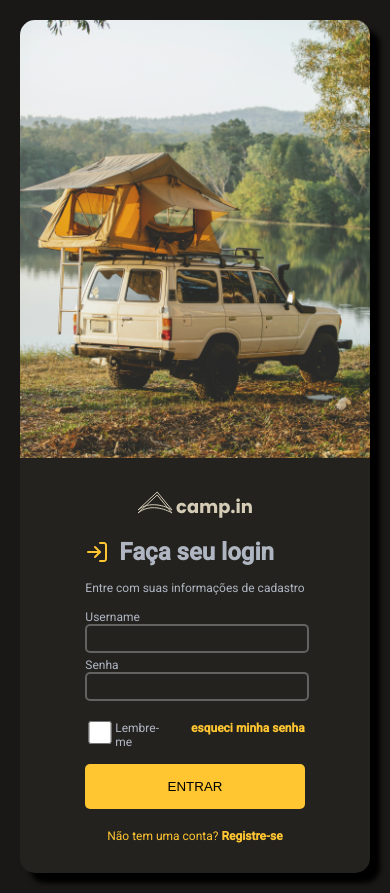
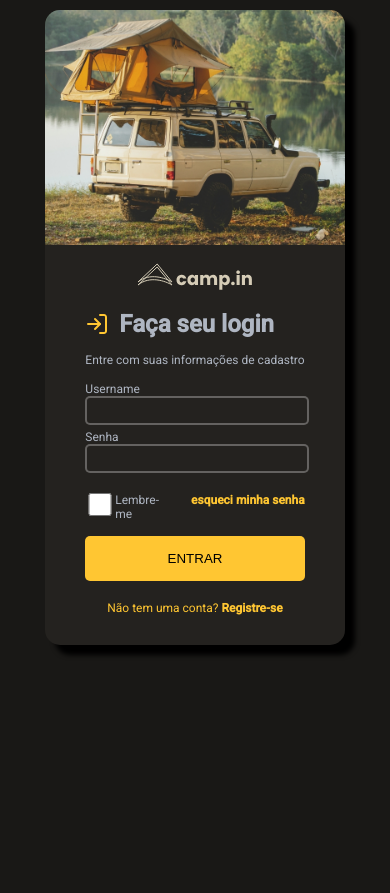
Before and after one commit to CarlosG18/CRUD_django, a Django app: page /crud/ in a window 390 px wide. After the commit the page ends 655 px from the top, so only its background shows below. Run offline with Django 4.2, Linux system fonts and the light colour scheme.

Commit message:
add styles with responsive mobile

```diff
--- a/system/crud/static/crud/css/list_user.css
+++ b/system/crud/static/crud/css/list_user.css
@@ -6,8 +6,3 @@ td, th{
   padding: 10px;
   margin: 15px;
 }
-
-.user{
-  color: var(--primary-color);
-  margin: 0 25px;
-}
--- a/system/crud/static/crud/css/login.css
+++ b/system/crud/static/crud/css/login.css
@@ -21,12 +21,12 @@ body{
 }
 
 .content{
-  width: 100%;
+  width: 50%;
   display: flex;
   flex-direction: column;
   align-items: center;
   justify-content: center;
-  padding: 30px;
+  padding: 25px 15px;
 }
 
 form{
@@ -60,6 +60,7 @@ form{
 }
 
 .car-image{
+  width: 50%;
   display: block;
 }
 
@@ -85,17 +86,23 @@ form{
     height: auto;
   }
 
+  .forms{
+    display: block;
+  }
+
   .box-index{
     flex-direction: column-reverse;
-    align-items: center;
+    margin-top: 10px;
+    max-width: 300px;
   }
 
   .content{
-
+    width: 100%;
+    padding: 15px 0 30px 0;
   }
 
   .car-image{
-    max-width: 350px;
+    width: 100%;
   }
 
   .car-image > img{
--- a/system/crud/templates/crud/Index.html
+++ b/system/crud/templates/crud/Index.html
@@ -53,9 +53,10 @@
         </form>
       </div>
     </div>
-    <div class="car-image">
+      <picture class="car-image">
+        <source media="(max-width: 800px)" srcset="{% static 'crud/images/car-mobile.jpg' %}">
         <img src="{%  static 'crud/images/side-image.jpg' %}" alt="car_image">
-    </div>
+      </picture>
   </div>
 
 </body>
--- a/system/crud/templates/crud/registrer.html
+++ b/system/crud/templates/crud/registrer.html
@@ -18,7 +18,7 @@
 </head>
 <body>
 
-  <div class="box">
+  <div class="box-register">
     <div class="content">
       <div class="logo">
         <a href="{% url 'crud:index' %}"><img src="{%  static 'crud/images/logo.svg' %}" alt="logo_camp.in"></a>
```
Also changed, not shown: system/crud/static/crud/css/header.css (+7 -2 lines), system/crud/static/crud/css/registrer.css (+9 -2 lines), system/crud/static/crud/images/car-mobile.jpg (added), system/db.sqlite3.
